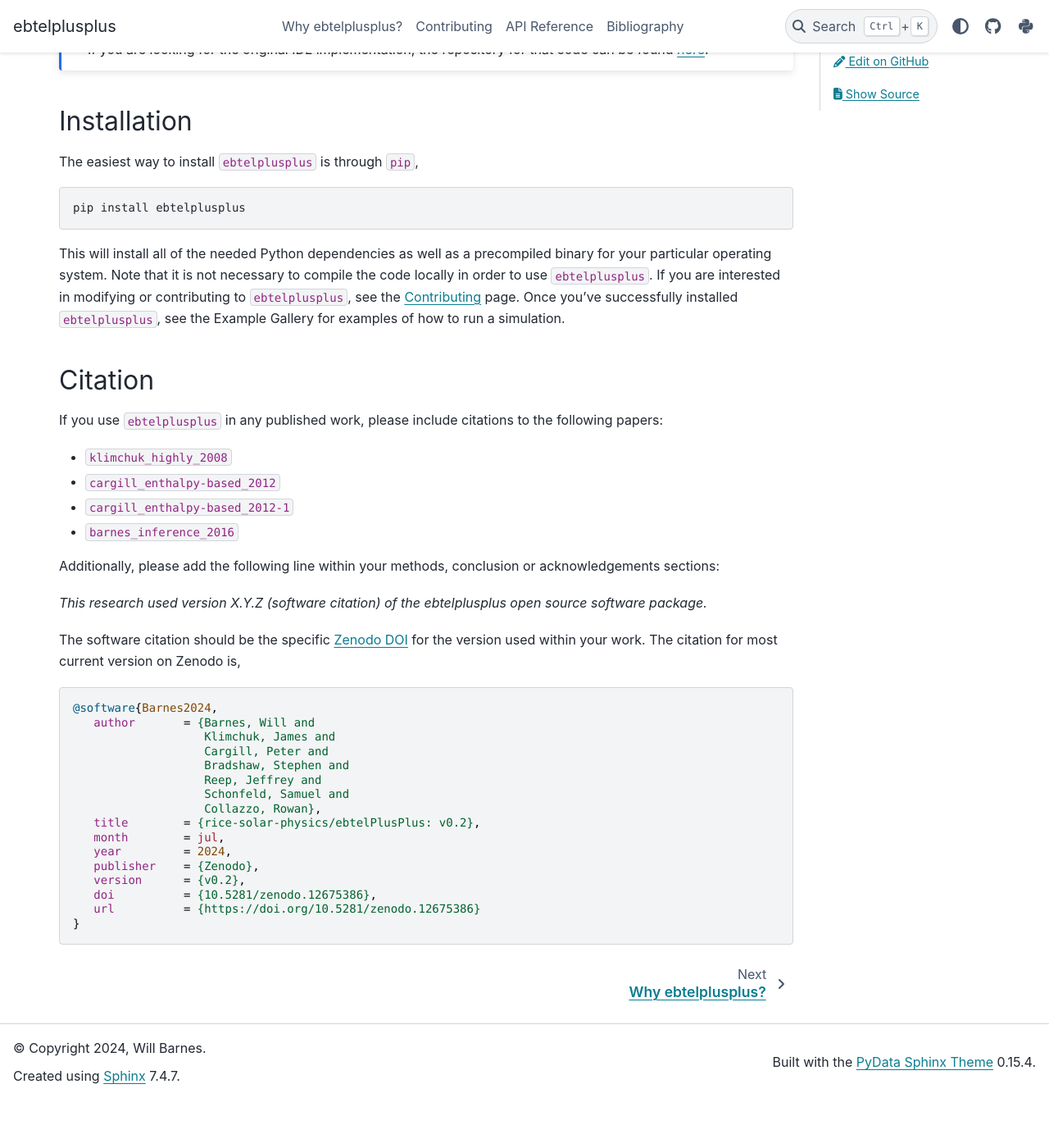
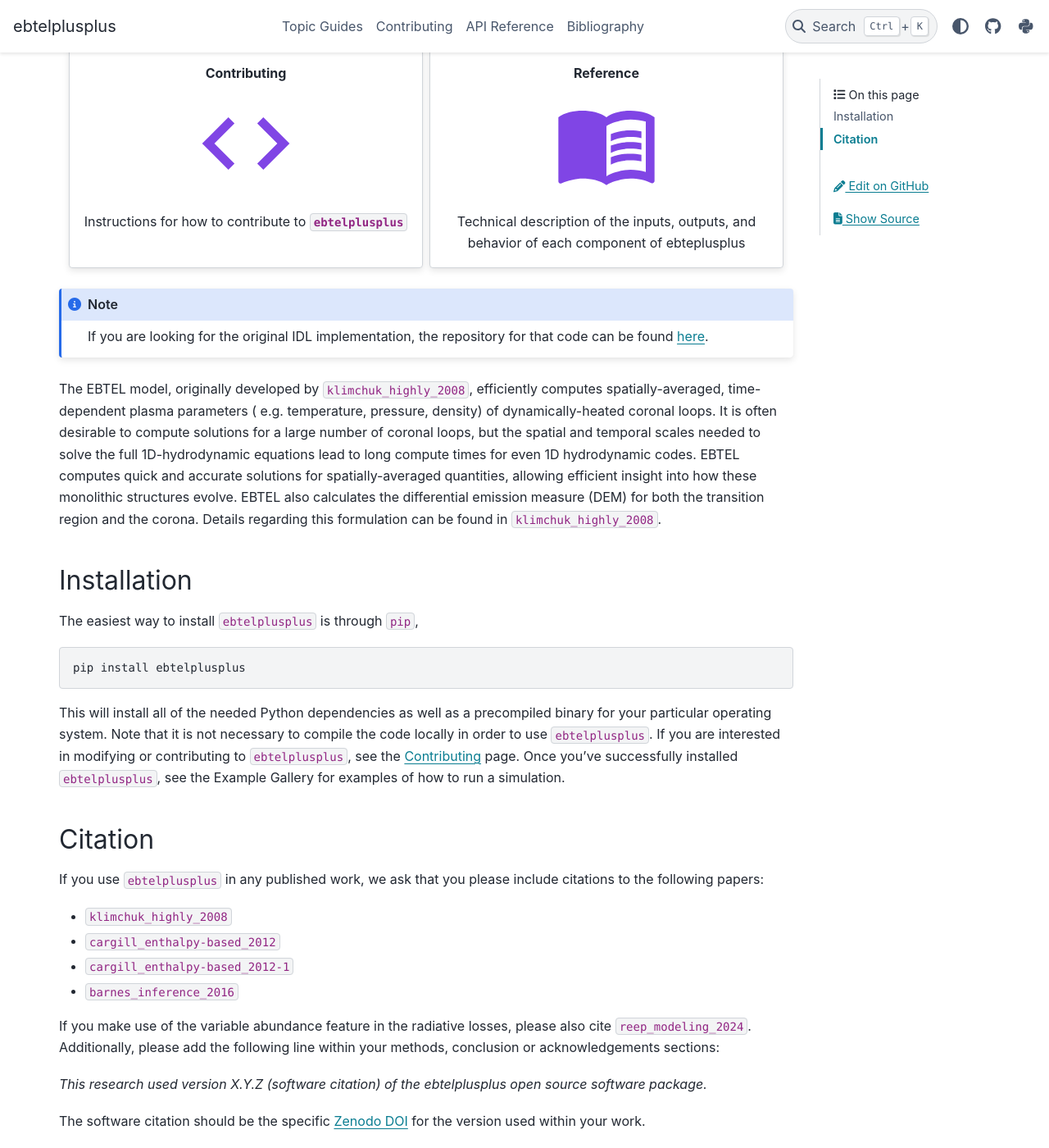
Before and after one commit to rice-solar-physics/ebtelplusplus, a Sphinx documentation site: the page built from docs/index.rst, in a window 1280 px wide and 1400 px high, scrolled down 428 px. Shown: the whole window at 82% size. Built offline with Sphinx 7.4.7 and the PyData theme 0.15.4, drawn with Linux system fonts in a browser that asks for light colours; pages that are not in the unit, such as notebooks, are missing from menus; the version number could not be read and is left out; cross-references to code outside the pages are shown as plain code; before the commit the page ends 1770 px from its top, so only the background shows below that; some of the changed text lies outside the part shown.

Commit message:
add derivation topic guide;revamp landing page

```diff
--- a/docs/conf.py
+++ b/docs/conf.py
@@ -92,6 +92,7 @@
 html_theme = "pydata_sphinx_theme"
 
 html_theme_options = {
+    "show_nav_level": 2,
     "logo": {
         "text": f"ebtelplusplus {version}",
     },
@@ -119,7 +120,6 @@
 html_sidebars = {
     "bibliography*": [],
     "development*": [],
-    "comparison*": [],
 }
 # Render inheritance diagrams in SVG
 graphviz_output_format = "svg"
--- a/docs/index.rst
+++ b/docs/index.rst
@@ -6,22 +6,61 @@
    :hidden:
 
    generated/gallery/index
-   comparison
+   topic_guides/index
    development
    reference
    bibliography
 
 ``ebtelplusplus`` (or ``ebtel++``) is a two-fluid version of the original enthalpy-based thermal evolution of loops (EBTEL) model implemented in C++ and wrapped in Python.
+
+.. grid:: 1 2 2 2
+    :gutter: 2
+
+    .. grid-item-card:: Examples
+        :link: generated/gallery
+        :text-align: center
+
+        :material-outlined:`palette;8em;sd-text-secondary`
+
+        Examples of how to set up a simulation
+
+    .. grid-item-card:: Topic Guides
+        :link: ebtelplusplus-topic-guide
+        :link-type: ref
+        :text-align: center
+
+        :material-outlined:`school;8em;sd-text-secondary`
+
+        Detailed explanations about the EBTEL model
+
+    .. grid-item-card:: Contributing
+        :link: ebtelplusplus-development
+        :link-type: ref
+        :text-align: center
+
+        :material-outlined:`code;8em;sd-text-secondary`
+
+        Instructions for how to contribute to `ebtelplusplus`
+
+    .. grid-item-card:: Reference
+        :link: ebtelplusplus-reference
+        :link-type: ref
+        :text-align: center
+
+        :material-outlined:`menu_book;8em;sd-text-secondary`
+
+        Technical description of the inputs, outputs, and behavior of each component of ebteplusplus
+
+.. note::
+
+   If you are looking for the original IDL implementation,
+   the repository for that code can be found `here <https://github.com/rice-solar-physics/EBTEL>`__.
+
 The EBTEL model, originally developed by :cite:t:`klimchuk_highly_2008`, efficiently computes spatially-averaged, time-dependent plasma parameters ( e.g. temperature,  pressure, density) of dynamically-heated coronal loops.
 It is often desirable to compute solutions for a large number of coronal loops, but the spatial and temporal scales needed to solve the full 1D-hydrodynamic equations lead to long compute times for even 1D hydrodynamic codes.
 EBTEL computes quick and accurate solutions for spatially-averaged quantities, allowing efficient insight into how these monolithic structures evolve.
 EBTEL also calculates the differential emission measure (DEM) for both the transition region and the corona.
 Details regarding this formulation can be found in :cite:t:`klimchuk_highly_2008`.
-
-.. note::
-
-   If you are looking for the original IDL implementation,
-   the repository for that code can be found `here <https://github.com/rice-solar-physics/EBTEL>`__.
 
 Installation
 ------------
@@ -40,38 +79,18 @@
 Citation
 --------
 
-If you use ``ebtelplusplus`` in any published work, please include citations to the following papers:
+If you use ``ebtelplusplus`` in any published work, we ask that you please include citations to the following papers:
 
 * :cite:t:`klimchuk_highly_2008`
 * :cite:t:`cargill_enthalpy-based_2012`
 * :cite:t:`cargill_enthalpy-based_2012-1`
 * :cite:t:`barnes_inference_2016`
 
+If you make use of the variable abundance feature in the radiative losses, please also cite :cite:t:`reep_modeling_2024`.
 Additionally, please add the following line within your methods, conclusion or acknowledgements sections:
 
 *This research used version X.Y.Z (software citation) of the ebtelplusplus open source software package.*
 
 The software citation should be the specific `Zenodo DOI`_ for the version used within your work.
-The citation for most current version on Zenodo is,
-
-.. code:: bibtex
-
-   @software{Barnes2024,
-      author       = {Barnes, Will and
-                      Klimchuk, James and
-                      Cargill, Peter and
-                      Bradshaw, Stephen and
-                      Reep, Jeffrey and
-                      Schonfeld, Samuel and
-                      Collazzo, Rowan},
-      title        = {rice-solar-physics/ebtelPlusPlus: v0.2},
-      month        = jul,
-      year         = 2024,
-      publisher    = {Zenodo},
-      version      = {v0.2},
-      doi          = {10.5281/zenodo.12675386},
-      url          = {https://doi.org/10.5281/zenodo.12675386}
-   }
-
 
 .. _Zenodo DOI: https://zenodo.org/records/12675374
--- a/docs/references.bib
+++ b/docs/references.bib
@@ -105,3 +105,17 @@
   urldate = {2024-09-05},
   annotation = {ADS Bibcode: 2024ApJ...970L..41R}
 }
+
+@article{reep_geometric_2022,
+  title = {Geometric {{Assumptions}} in {{Hydrodynamic Modeling}} of {{Coronal}} and {{Flaring Loops}}},
+  author = {Reep, Jeffrey W. and {Ugarte-Urra}, Ignacio and Warren, Harry P. and Barnes, Will T.},
+  year = {2022},
+  month = jul,
+  journal = {The Astrophysical Journal},
+  volume = {933},
+  pages = {106},
+  issn = {0004-637X},
+  doi = {10.3847/1538-4357/ac7398},
+  urldate = {2023-08-29},
+  annotation = {ADS Bibcode: 2022ApJ...933..106R}
+}
--- a/docs/comparison.rst
+++ b/docs/topic_guides/comparison.rst
@@ -1,4 +1,4 @@
-.. _ebtelplusplus-comparison:
+.. _ebtelplusplus-topic-guide-comparison:
 
 Why ebtelplusplus?
 ======================
```
Also changed, not shown: docs/topic_guides/derivation.rst (added, +271 -0 lines), docs/topic_guides/index.rst (added, +10 -0 lines).
